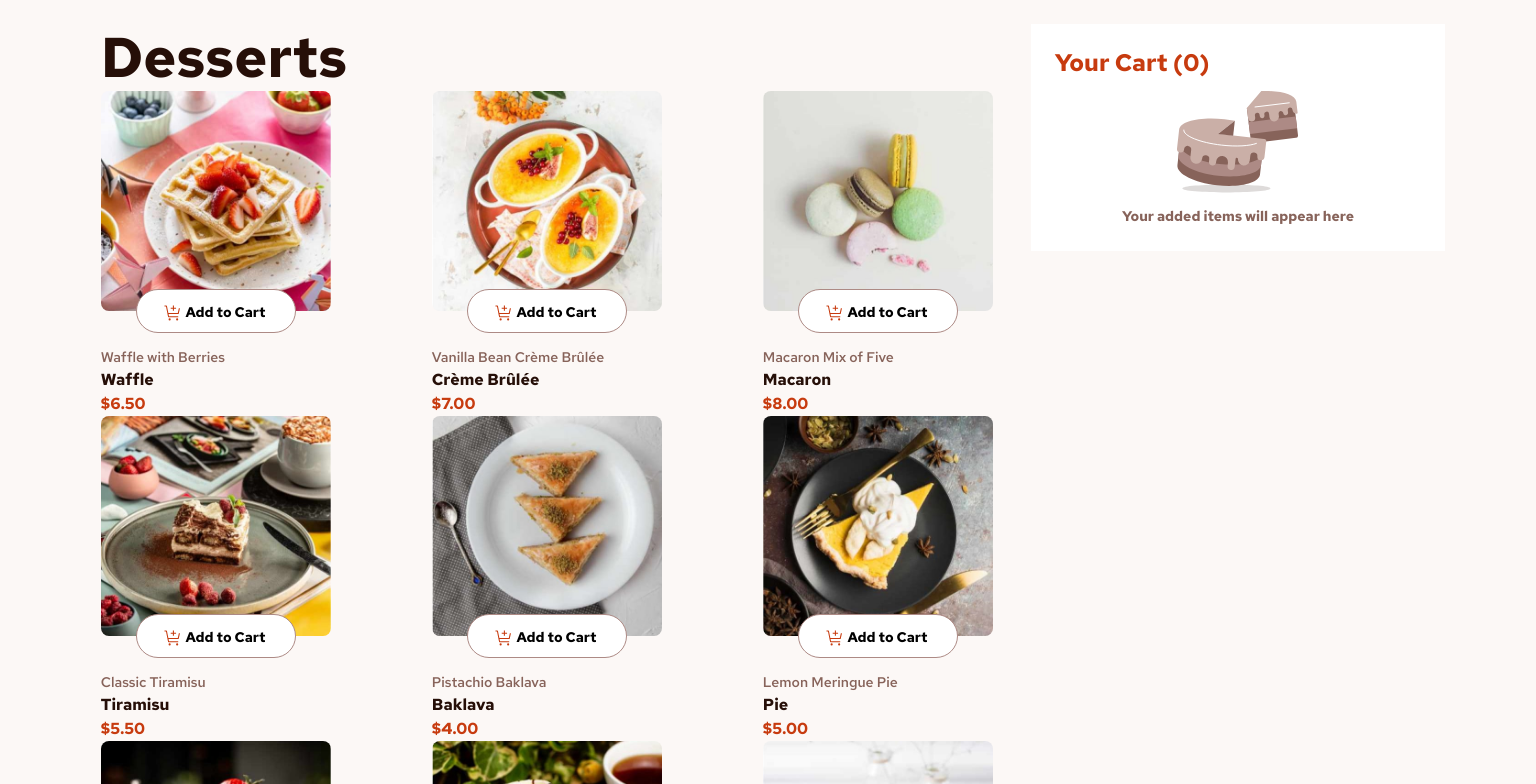
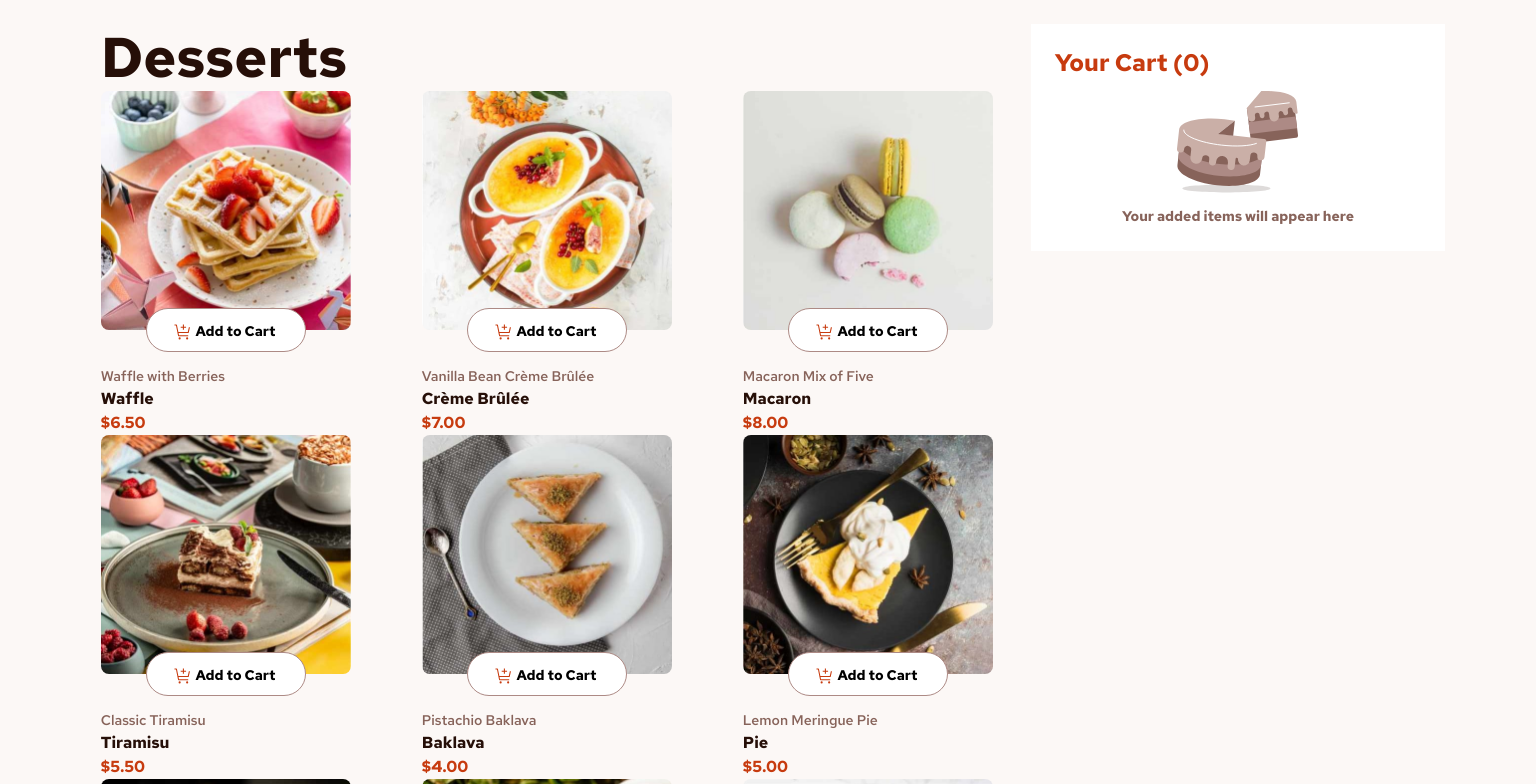
Before and after one commit to omarkarake/product-list-with-cart, an Angular app: page / in a window 1536 px wide. Shown: the top 784 px of the page. Built offline with nearby package versions, Linux system fonts and the light colour scheme.

Commit message:
chore: updating card with for every screen size

```diff
--- a/src/app/components/card/card.component.css
+++ b/src/app/components/card/card.component.css
@@ -0,0 +1,5 @@
+@media screen and (min-width: 1350px) {
+  .card-width {
+    width: 250px;
+  }
+}
--- a/src/app/components/card/card.component.html
+++ b/src/app/components/card/card.component.html
@@ -1,4 +1,4 @@
-<div class="w-full h-auto md:w-[213px] lg:w-[230px]">
+<div class="w-full h-auto md:w-[213px] lg:w-[230px] card-width">
   <div class="relative flex justify-center">
     <picture>
       <source
```
